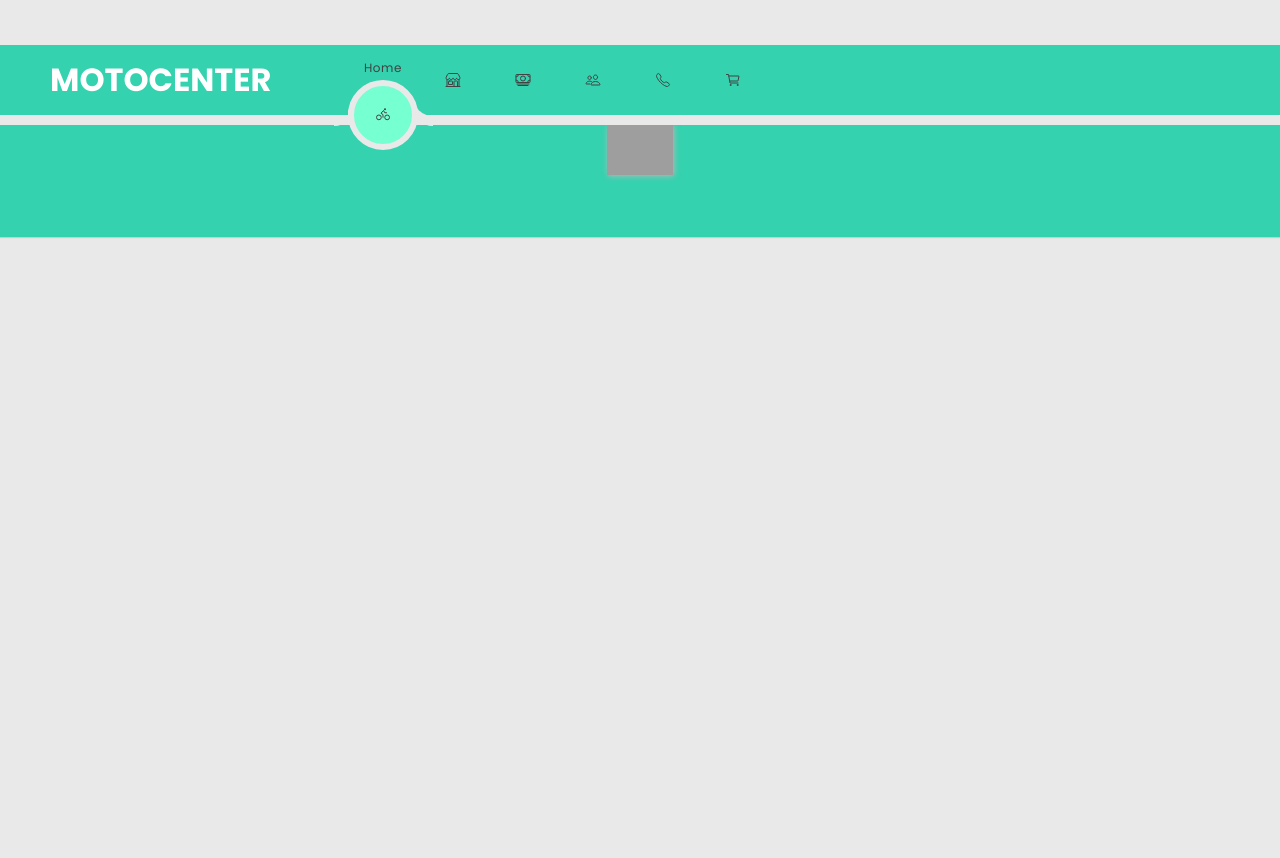
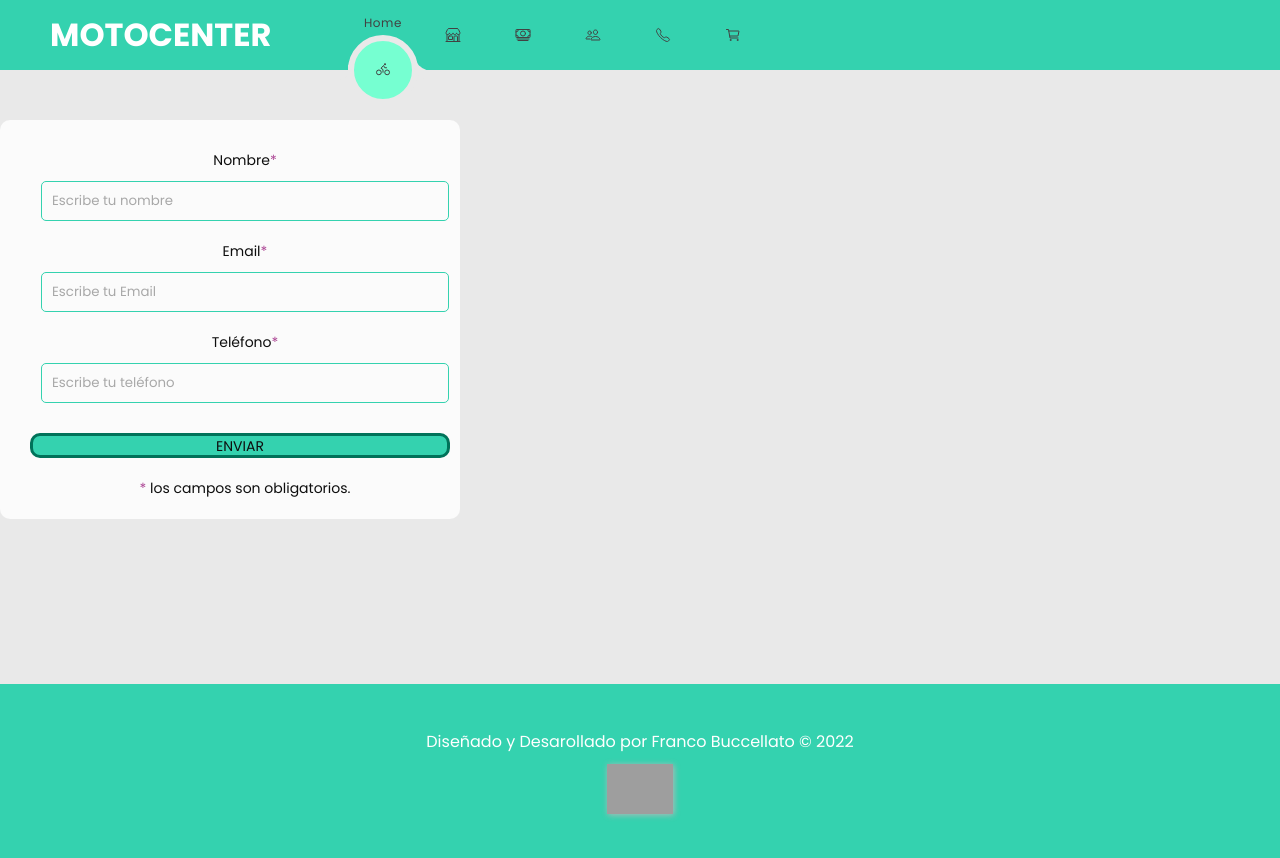
Before and after one commit to franco-buccellato/Ecommerce-Buccellato, a React (Create React App) app: page /form in a window 1280 px wide. Shown: the top 858 px of the page. Built offline with nearby package versions, Linux system fonts and the light colour scheme; grey boxes are pictures that could not be loaded.

Commit message:
Entrega Firebase II + carga de usuario inicial

```diff
--- a/src/App.js
+++ b/src/App.js
@@ -6,6 +6,7 @@ import ItemDetailContainer from './components/ItemDetailContainer/ItemDetailCont
 import {BrowserRouter, Routes, Route} from 'react-router-dom';
 import Nosotros from './components/Nosotros/Nosotros';
 import Contacto from './components/Contacto/Contacto';
+import Form from './components/Form/Form';
 import CategoriaListContainer from './components/CategoriaListContainer/CategoriaListContainer';
 import Footer from './components/Footer/Footer';
 import CartListContainer from './components/CartListContainer/CartListContainer';
@@ -32,6 +33,7 @@ function App() {
           <Route exact path = '/contacto' element = {<Contacto/>}/>
           <Route exact path = '/carrito' element = {<CartListContainer/>}/>
           <Route exact path = '/detail/:productId' element = {<ItemDetailContainer/>}/>
+          <Route exact path = '/form' element = {<Form/>}/>
         </Routes>
         <Footer/>
       </BrowserRouter>
--- a/src/components/CartListContainer/CartListContainer.js
+++ b/src/components/CartListContainer/CartListContainer.js
@@ -6,12 +6,13 @@ import { Link } from 'react-router-dom';
 
 const CartListContainer = () => {
 
-    const {cart} = useContext(CartContext);
+    const {cart, user} = useContext(CartContext);
 
     return (
 
         <div className="cart-container">
             {
+                user == null ? <Link to = {'/form'}><h1 className='container-return'>Primero necesitamos alguno de sus datos. ¡Click Aqui!</h1></Link> :
                 cart.length > 0 ? <ItemListCart/> : <Link to = {'/'}><h1 className='container-return'>El carrito esta vacío, volver a inicio.</h1></Link>
             }
         </div>
--- a/src/components/Context/CartContext.js
+++ b/src/components/Context/CartContext.js
@@ -5,6 +5,8 @@ const CartContext = createContext();
 export const CartContextProvider = ({children, onAdd}) => {
 
     const [cart, setCart] = useState([]);
+
+    const [user, setUser] = useState();
 
     const addItem = (productAdd) => {
         if(isInCart(productAdd.id)) {
@@ -58,7 +60,7 @@ export const CartContextProvider = ({children, onAdd}) => {
 
 
     return(
-        <CartContext.Provider value={{cart, addItem, getQuantity, isInCart, clear, removeItem, valorTotal}}>
+        <CartContext.Provider value={{cart, addItem, getQuantity, isInCart, clear, removeItem, valorTotal, user, setUser}}>
             {children}
         </CartContext.Provider>
     )
--- /dev/null
+++ b/src/components/Form/Form.css
@@ -0,0 +1,108 @@
+.contact-form{
+    display: inline-block;
+    text-align: center;
+    width: 460px;
+    margin: 120px auto;
+    border-radius: 10px;
+    padding-top: 30px;
+    padding-bottom: 20px;
+    background-color: #fbfbfb;
+    padding-left: 30px;
+}
+
+.contact-form input{
+    background-color: #fbfbfb;
+    width: 408px;
+    height: 40px;
+    border-radius: 5px;
+    border-style: solid;
+    border-width: 1px;
+    border-color: #34D2AF;
+    margin-top: 10px;
+    padding-left: 10px;
+    margin-bottom: 20px;
+}
+
+.contact-form textarea{
+    background-color: #fbfbfb;
+    width: 405px;
+    height: 150px;
+    border-radius: 5px;
+    border-style: solid;
+    border-width: 1px;
+    border-color: #34D2AF;
+    margin-top: 10px;
+    padding-left: 10px;
+    margin-bottom: 20px;
+    padding-top: 15px;
+}
+
+.contact-form label{
+    display: block;
+    float: center;
+}
+
+.contact-form .button-enviar {
+    align-items: center;
+    height: 25px;
+    padding-left: 5px;
+    padding-right: 5px;
+    margin-bottom: 20px;
+    margin-top: 10px;
+    text-transform: uppercase;
+    background-color: #34D2AF;
+    border-color: #007259;
+    border-style: solid;
+    border-radius: 10px;
+    width: 420px;
+    cursor: pointer;
+}
+
+.contact-form button p{
+    color: #fff;
+}
+
+.contact-form span{
+    color: #ab4493;
+}
+
+.aviso{
+    font-size: 13px;
+    color: #0e0e0e;
+}
+
+.contact-form h1{
+    font-size: 39px;
+    text-align: letf;
+    padding-bottom: 20px;
+    color: #ab4493;
+}
+
+.contact-form h3{
+    font-size: 16px;
+    padding-bottom: 30px;
+    color: #0e0e0e;
+}
+
+.contact-form p{
+    font-size: 14px;
+    color: #0e0e0e;
+}
+
+::-webkit-input-placeholder {
+    color: #a8a8a8;
+}
+
+::-webkit-textarea-placeholder {
+    color: #a8a8a8;
+}
+
+.contact-form input:focus{
+    outline:0;
+    border: 1px solid #97d848;
+}
+
+.contact-form textarea:focus{
+    outline:0;
+    border: 1px solid #97d848;
+}
--- /dev/null
+++ b/src/components/Form/Form.js
@@ -0,0 +1,50 @@
+import './Form.css';
+import {useContext} from 'react'
+import CartContext from '../Context/CartContext';
+import { Link } from 'react-router-dom';
+
+const Form = () => {
+
+    const {user, setUser} = useContext(CartContext);
+
+    const cargarDatosUsuario = () => {
+        const nuevoUsuario = {
+        /*
+            name : document.getElementById("nombre"),
+            telefono : document.getElementById('telefono'),
+            mail : document.getElementById('mail')
+        */
+            name : 'Franco',
+            telefono : '1122334455',
+            mail : 'franco@gmail.com'
+        }
+        console.log(nuevoUsuario);
+        setUser(nuevoUsuario);
+    }
+
+    if(user != null) {
+        return <Link to = {'/carrito'}><h1 className='container-return'>Muchas gracias por su tiempo. ¡Click aqui para seguir co su compra!</h1></Link>
+    }
+
+    return (
+        <div className="contact-form">
+            <form>
+                <p>
+                    <label className="colocar_nombre">Nombre<span className="obligatorio">*</span></label>
+                    <input type="text" id="nombre" required="obligatorio" placeholder="Escribe tu nombre"></input>
+                </p>
+                <p>
+                    <label className="colocar_email">Email<span className="obligatorio">*</span></label>
+                    <input type="email" id="email" required="obligatorio" placeholder="Escribe tu Email"></input>
+                </p>
+                <p>
+                    <label className="colocar_telefono">Teléfono<span className="obligatorio">*</span></label>
+                    <input type="tel" id="telefono" placeholder="Escribe tu teléfono"></input>
+                </p>
+                <div className='button-enviar' onClick={cargarDatosUsuario}><p>Enviar</p></div>
+                <p className="aviso"><span className="obligatorio"> * </span>los campos son obligatorios.</p>
+            </form>
+        </div>
+    );
+}
+export default Form;
--- a/src/components/ItemListCart/ItemListCart.js
+++ b/src/components/ItemListCart/ItemListCart.js
@@ -4,11 +4,10 @@ import { useContext, useState } from 'react';
 import CartContext from '../Context/CartContext';
 import {addDoc, collection, getDocs, query, where, writeBatch, documentId} from 'firebase/firestore'
 import { firestoreDB } from '../../services/firebase';
-import { Link } from 'react-router-dom';
 
 const ItemListCart = () => {
 
-    const {cart, valorTotal, clear} = useContext(CartContext);
+    const {cart, valorTotal, clear, user} = useContext(CartContext);
 
     const [loading, setLoading] = useState(false);
 
@@ -17,11 +16,7 @@ const ItemListCart = () => {
 
         const objOrder = {
             items : cart,
-            buyer : {
-                name : 'Franco',
-                phone : '1122334455',
-                mail : 'franco@gmail.com'
-            },
+            buyer : user,
             total : valorTotal(),
             date : new Date()
         }
@@ -59,6 +54,10 @@ const ItemListCart = () => {
             () => {
                 if(productosSinStock.length === 0) {
                     const collectionRef = collection(firestoreDB, 'orders');
+
+                    //Llenar el objOrder
+
+
                     return addDoc(collectionRef, objOrder);
                 } else {
                     console.log('Hay productos en su pedido que no poseen stock');
```
